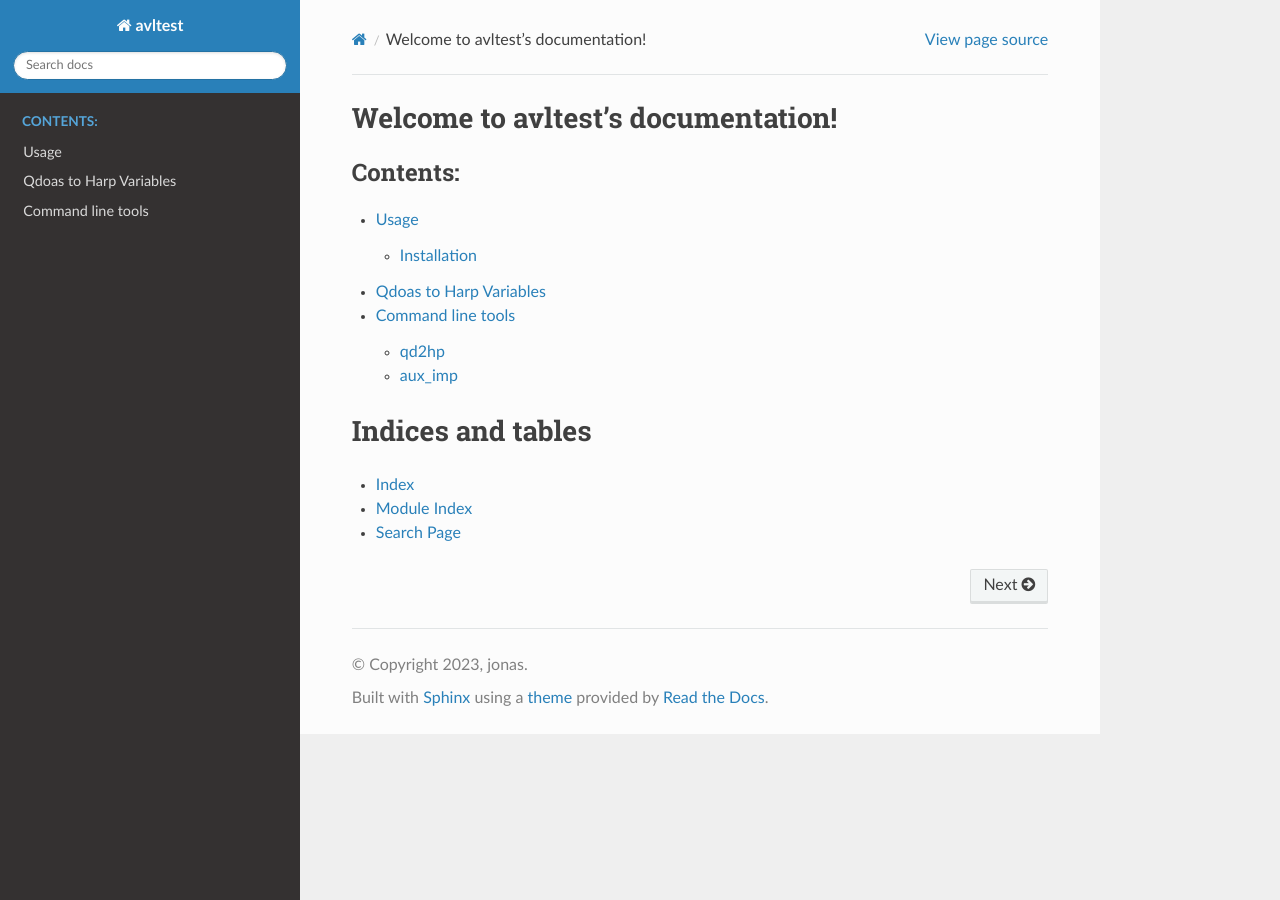
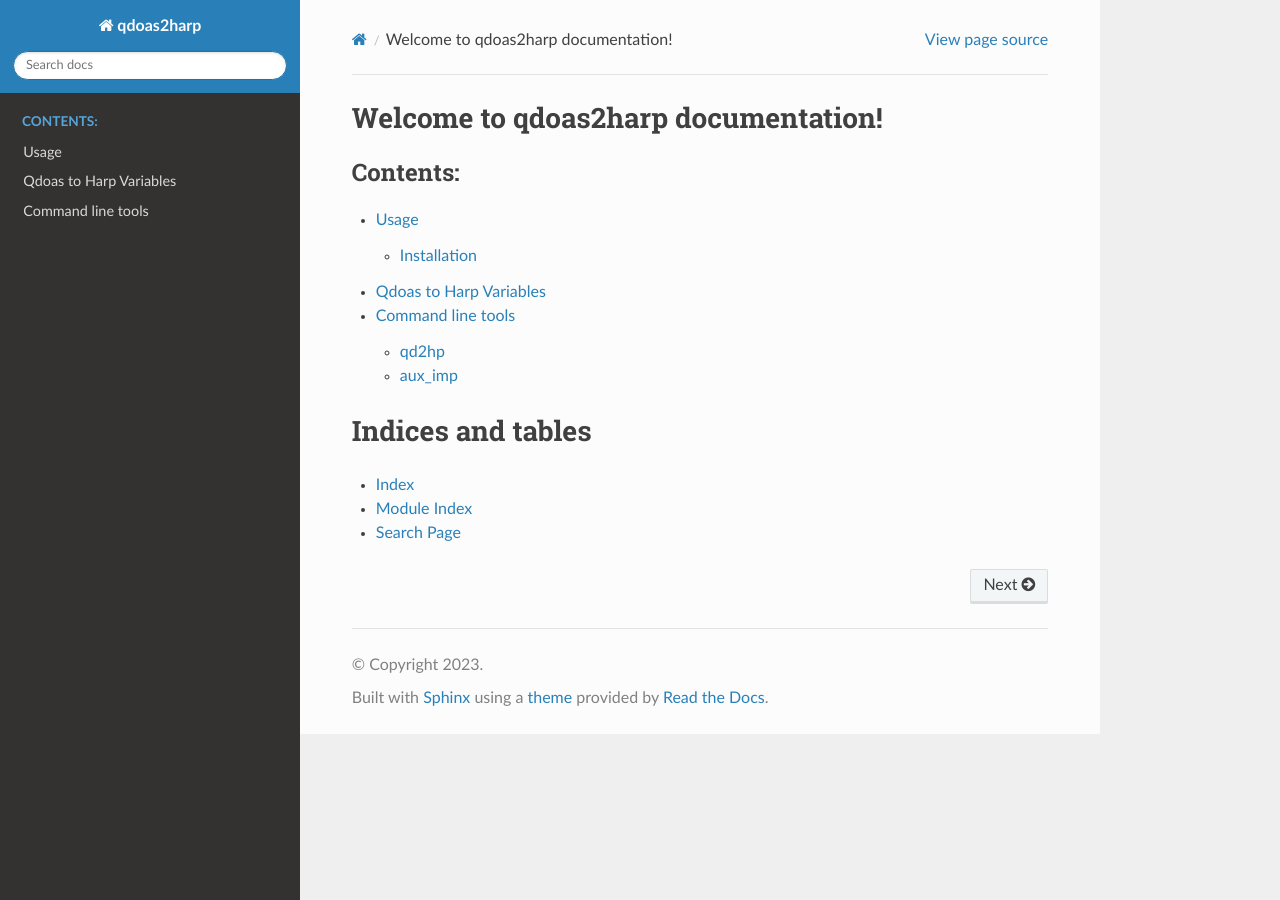
Before and after one commit to UVVIS-BIRA-IASB/qdoas2harp, a Sphinx documentation site: the page built from doc/index.rst, in a window 1280 px wide. Built offline with Sphinx 7.4.7 and the Read the Docs theme 2.0.0, drawn with Linux system fonts in a browser that asks for light colours.

Commit message:
updated docs

```diff
--- a/doc/conf.py
+++ b/doc/conf.py
@@ -6,9 +6,9 @@
 # -- Project information -----------------------------------------------------
 # https://www.sphinx-doc.org/en/master/usage/configuration.html#project-information
 
-project = 'avltest'
-copyright = '2023, jonas'
-author = 'jonas'
+project = 'qdoas2harp'
+copyright = '2023'
+author = 'bira'
 release = '000'
 
 # -- General configuration ---------------------------------------------------
--- a/doc/index.rst
+++ b/doc/index.rst
@@ -3,7 +3,7 @@
    You can adapt this file completely to your liking, but it should at least
    contain the root `toctree` directive.
 
-Welcome to avltest's documentation!
+Welcome to qdoas2harp documentation!
 ===================================
 
 .. toctree::
```
